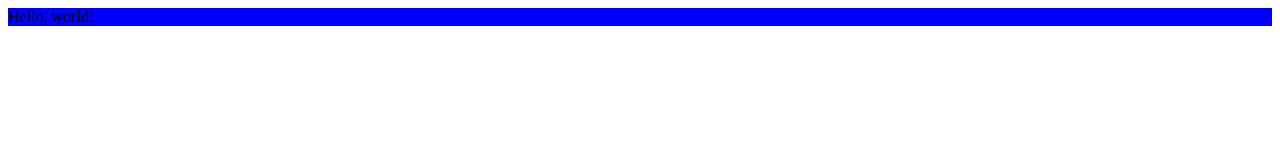
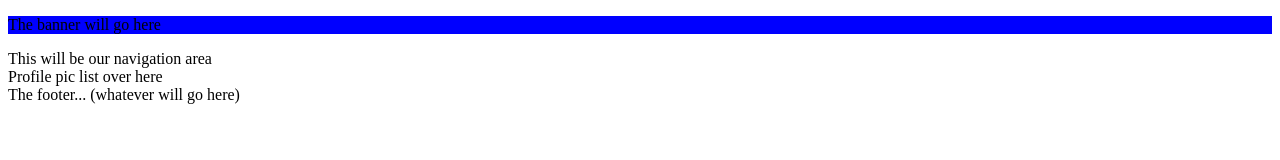
Before and after one commit to fogoplayer/ctow, a plain HTML site: page index.html in a window 1280 px wide. Drawn offline with Linux system fonts and the light colour scheme.

Commit message:
Created skeleton layout
This is nowhere close to a finished product.

```diff
--- a/index.html
+++ b/index.html
@@ -1,10 +1,23 @@
-<DOCTYPE! html>
+<!DOCTYPE html>
 <html>
-  <head>
-    <title>CTOW Handbook</title>
-    <link rel="stylesheet" href="styles.css">
-  </head>
-  <body>
-    <p>Hello, world!</p>
-  </body>
+
+<head>
+	<meta content="text/html; charset=utf-8" http-equiv="Content-Type">
+	<title>CTOW Handbook</title>
+	<link href="styles.css" rel="stylesheet" type="text/css">
+</head>
+
+<body>
+
+<header><p>The banner will go here</p></header>
+
+<section>
+	<nav>This will be our navigation area</nav>
+	<article>Profile pic list over here</article>
+</section>
+
+<footer>The footer... (whatever will go here)</footer>
+
+</body>
+
 </html>
```
